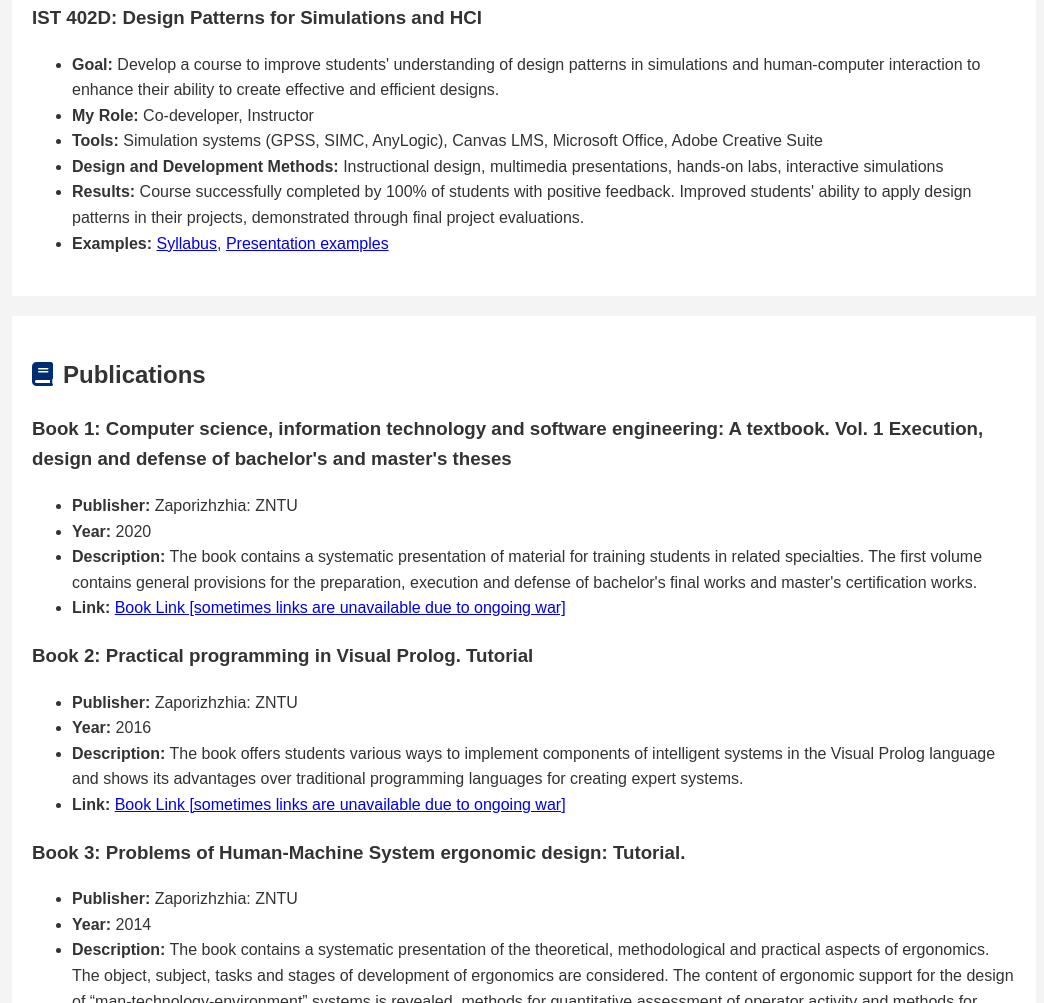
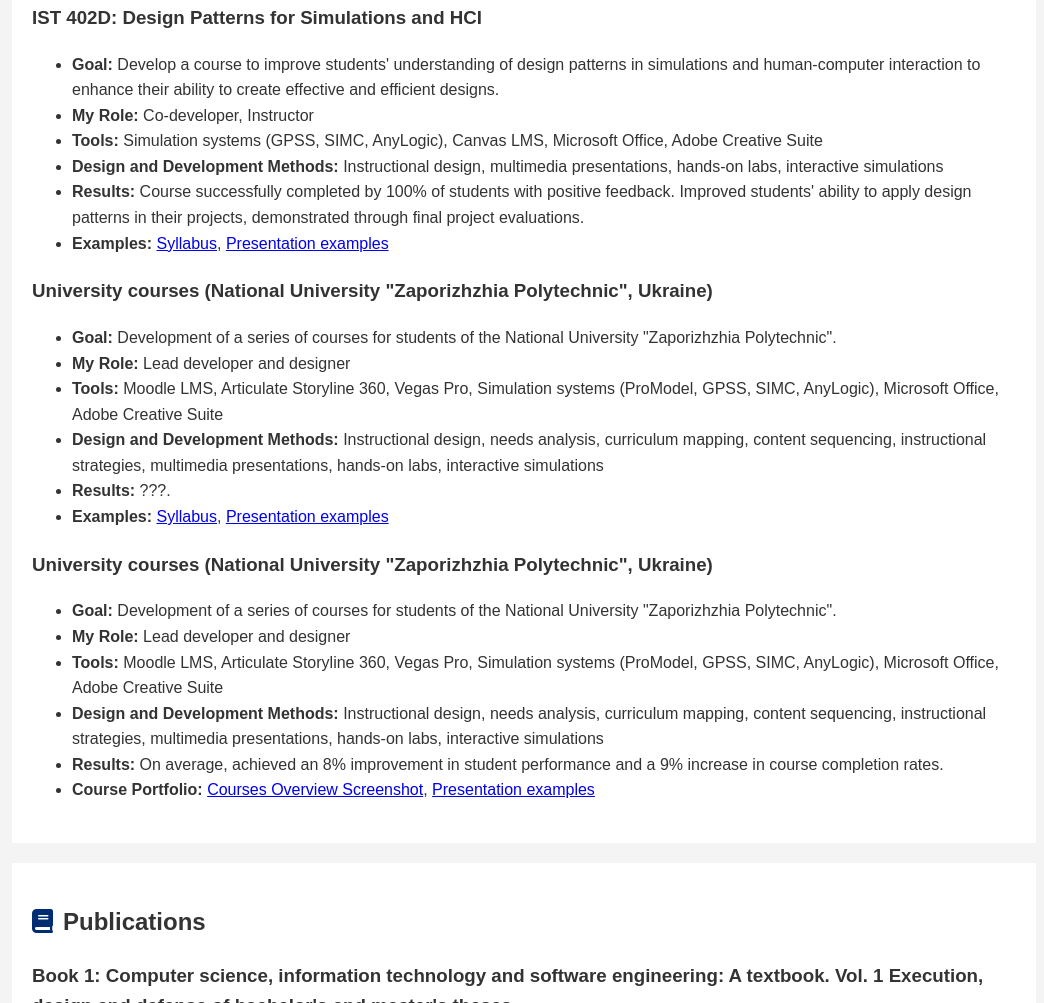
Before and after one commit to Serhii-erg/Serhii-erg.github.io, a plain HTML site: page index.html in a window 1280 px wide. Shown: the part 1470-2473 px from the top of the page, without its empty margins (116-1160 px from the left). Drawn offline with Linux system fonts and the light colour scheme.

Commit message:
New paragraf

```diff
--- a/index.html
+++ b/index.html
@@ -128,7 +128,7 @@
                 <ul>
                     <li><strong>Goal:</strong> Develop an Intelligent Tutoring System architecture to enhance learning and assessment methods for students at risk in basic chemistry.</li>
                     <li><strong>My Role:</strong> Lead developer and designer, responsible for the overall project vision and execution.</li>
-                    <li><strong>Tools:</strong> JavaScript, HTML/CSS, Figma, SWI-Prolog, Moodle, Microsoft Office.</li>
+                    <li><strong>Tools:</strong> JavaScript, HTML/CSS, Figma, SWI-Prolog, Moodle LMS, Microsoft Office.</li>
                     <li><strong>Design and Development Methods:</strong> Intelligent system architecture, knowledge bases, interactive modules, UI/UX design, instructional design principles, formative and summative assessments.</li>
                     <li><strong>Results:</strong> Improved student performance and engagement, with an 88% course completion rate among participating students. Positive feedback from both students and faculty on the system's effectiveness.</li>
                     <li><strong>Examples:</strong> <a href="https://drive.google.com/file/d/12cPZlx8fWQ6ZA5iHWW0Svqb2Fq85Kdsp/view?usp=sharing">Video Overview</a>, <a href="figma_example.html" target="_blank">Tutoring System Interface Figma Example</a></li>
@@ -158,6 +158,31 @@
                     <li><strong>Examples:</strong> <a href="Syllabus.pdf" target="_blank">Syllabus</a>, <a href="https://docs.google.com/presentation/d/1dF6BRUegE0BRJ40B6ox9B_QmQLRsaEf1/edit?usp=drive_link&ouid=114084755346277322518&rtpof=true&sd=true">Presentation examples</a></li>
                 </ul>
             </div> <!-- Закрывающий тег для project -->
+
+            <div class="project"> <!-- Открывающий тег для нового project -->
+                <h3>University courses (National University "Zaporizhzhia Polytechnic", Ukraine)</h3>
+                <ul>
+                    <li><strong>Goal:</strong> Development of a series of courses for students of the National University "Zaporizhzhia Polytechnic".</li>
+                    <li><strong>My Role:</strong> Lead developer and designer</li>
+                    <li><strong>Tools:</strong>  Moodle LMS, Articulate Storyline 360, Vegas Pro, Simulation systems (ProModel, GPSS, SIMC, AnyLogic), Microsoft Office, Adobe Creative Suite</li>
+                    <li><strong>Design and Development Methods:</strong> Instructional design, needs analysis, curriculum mapping, content sequencing, instructional strategies, multimedia presentations, hands-on labs, interactive simulations</li>
+                    <li><strong>Results:</strong> ???.</li>
+                    <li><strong>Examples:</strong> <a href="Syllabus.pdf" target="_blank">Syllabus</a>, <a href="https://docs.google.com/presentation/d/1dF6BRUegE0BRJ40B6ox9B_QmQLRsaEf1/edit?usp=drive_link&ouid=114084755346277322518&rtpof=true&sd=true">Presentation examples</a></li>
+                </ul>
+            </div> <!-- Закрывающий тег для project -->
+
+          <div class="project">
+    <h3>University courses (National University "Zaporizhzhia Polytechnic", Ukraine)</h3>
+    <ul>
+        <li><strong>Goal:</strong> Development of a series of courses for students of the National University "Zaporizhzhia Polytechnic".</li>
+        <li><strong>My Role:</strong> Lead developer and designer</li>
+        <li><strong>Tools:</strong> Moodle LMS, Articulate Storyline 360, Vegas Pro, Simulation systems (ProModel, GPSS, SIMC, AnyLogic), Microsoft Office, Adobe Creative Suite</li>
+        <li><strong>Design and Development Methods:</strong> Instructional design, needs analysis, curriculum mapping, content sequencing, instructional strategies, multimedia presentations, hands-on labs, interactive simulations</li>
+        <li><strong>Results:</strong> On average, achieved an 8% improvement in student performance and a 9% increase in course completion rates.</li>
+        <li><strong>Course Portfolio:</strong> <a href="Screen.jpeg" target="_blank">Courses Overview Screenshot</a>, <a href="https://docs.google.com/presentation/d/1fL2p1PTOwT2t1z_Lh-Ro1y0D300OUCsD/edit?usp=drive_link&ouid=114084755346277322518&rtpof=true&sd=true">Presentation examples</a></li>
+    </ul>
+</div>
+
 
         </section>
 
```
